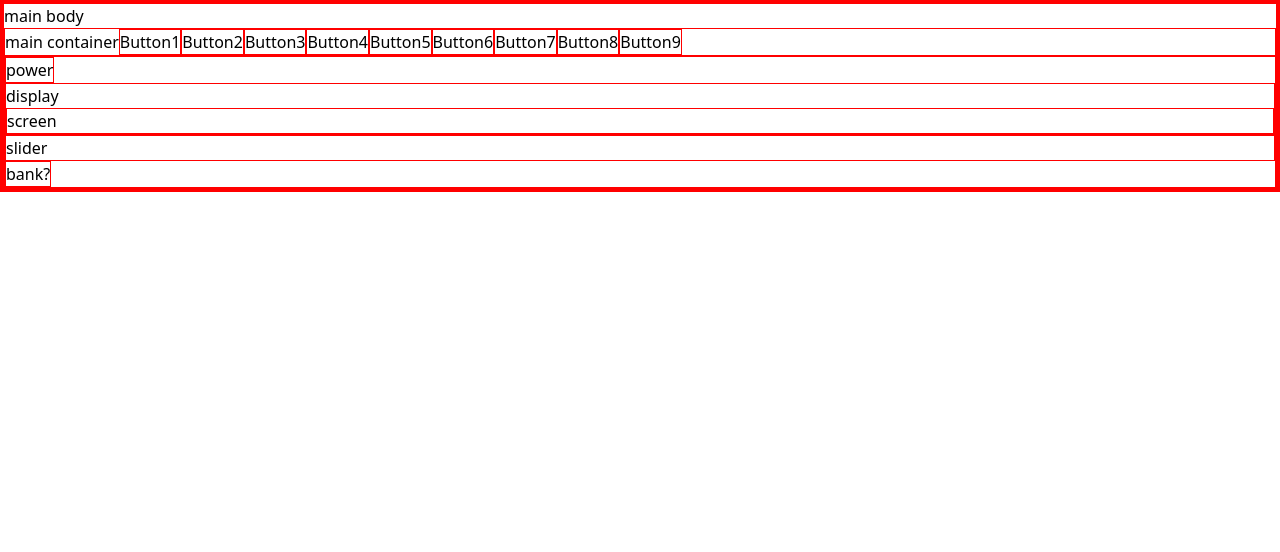
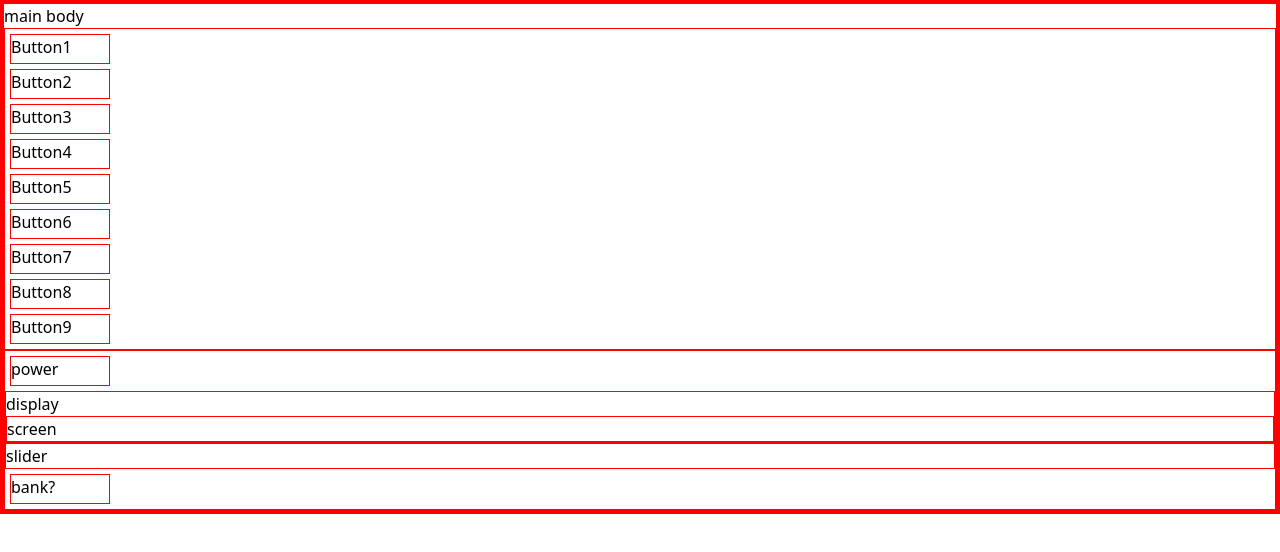
Before and after one commit to Alvintol/drum-machine, a React (Create React App) app: page / in a window 1280 px wide. Shown: the top 552 px of the page. Built offline with nearby package versions, Linux system fonts and the light colour scheme.

Commit message:
adds minor bnutton styling' '

```diff
--- a/src/App.js
+++ b/src/App.js
@@ -5,39 +5,38 @@ function App() {
     <div className="app">
       main body
       <div id='left-container'>
-        main container
-        <button>
+        <div className='drum-btn'>
           Button1
-        </button>
-        <button>
+        </div>
+        <div className='drum-btn'>
           Button2
-        </button>
-        <button>
+        </div>
+        <div className='drum-btn'>
           Button3
-        </button>
-        <button>
+        </div>
+        <div className='drum-btn'>
           Button4
-        </button>
-        <button>
+        </div>
+        <div className='drum-btn'>
           Button5
-        </button>
-        <button>
+        </div>
+        <div className='drum-btn'>
           Button6
-        </button>
-        <button>
+        </div>
+        <div className='drum-btn'>
           Button7
-        </button>
-        <button>
+        </div>
+        <div className='drum-btn'>
           Button8
-        </button>
-        <button>
+        </div>
+        <div className='drum-btn'>
           Button9
-        </button>
+        </div>
       </div>
       <div id='right-container'>
-        <button id='power'>
+        <div className='drum-btn' id='power'>
           power
-        </button>
+        </div>
         <div id='display'>
           display
           <div>
@@ -47,9 +46,9 @@ function App() {
         <div id='slider'>
           slider
         </div>
-        <button id='bank'>
+        <div className='drum-btn' id='bank'>
           bank?
-        </button>
+        </div>
       </div>
     </div>
   );
--- a/src/main.css
+++ b/src/main.css
@@ -7,3 +7,13 @@
 * {
   border: thin solid red;
 }
+.drum-btn {
+  /* padding: 25px; */
+  margin: 5px;
+  min-width: 30px;
+  max-width: 100px;
+  width:100%;
+  min-height: 30px;
+  max-height: 100px;
+  height:100%;
+}
```
